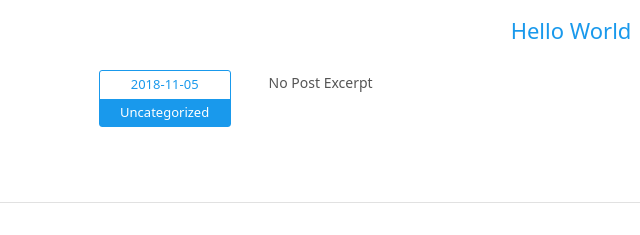
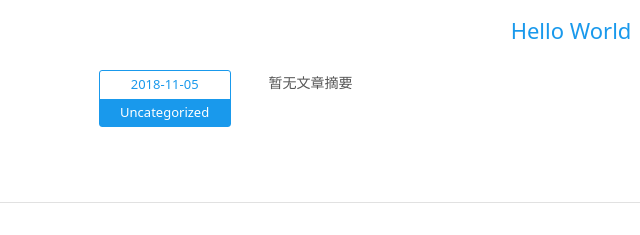
Before and after one commit to GJiaLong/GJiaLong.github.io, a plain HTML site: page index.html in a window 1280 px wide. Shown: the part 338-573 px from the top of the page, 69-709 px from the left. Drawn offline with Linux system fonts and the light colour scheme.

Commit message:
Site updated: 2018-11-06 15:33:56

```diff
--- a/index.html
+++ b/index.html
@@ -108,7 +108,7 @@
       </div>
     </div>
     <!-- Post Excerpt -->
-    <div class="excerpt typo">No Post Excerpt</div>
+    <div class="excerpt typo">暂无文章摘要</div>
     <!-- Post Tags -->
     <div class="tags">
 
```
Also changed, not shown: 2018/11/05/hello-world/index.html (+1 -1 lines).
